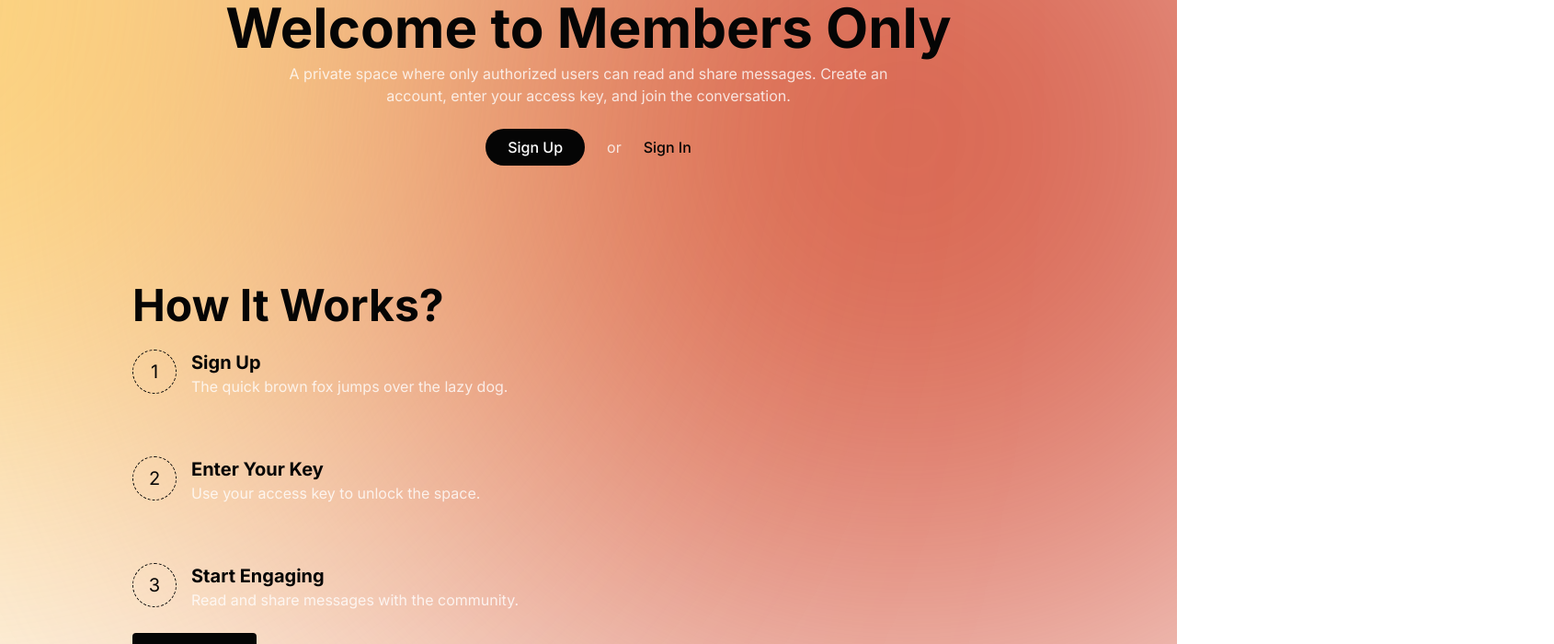
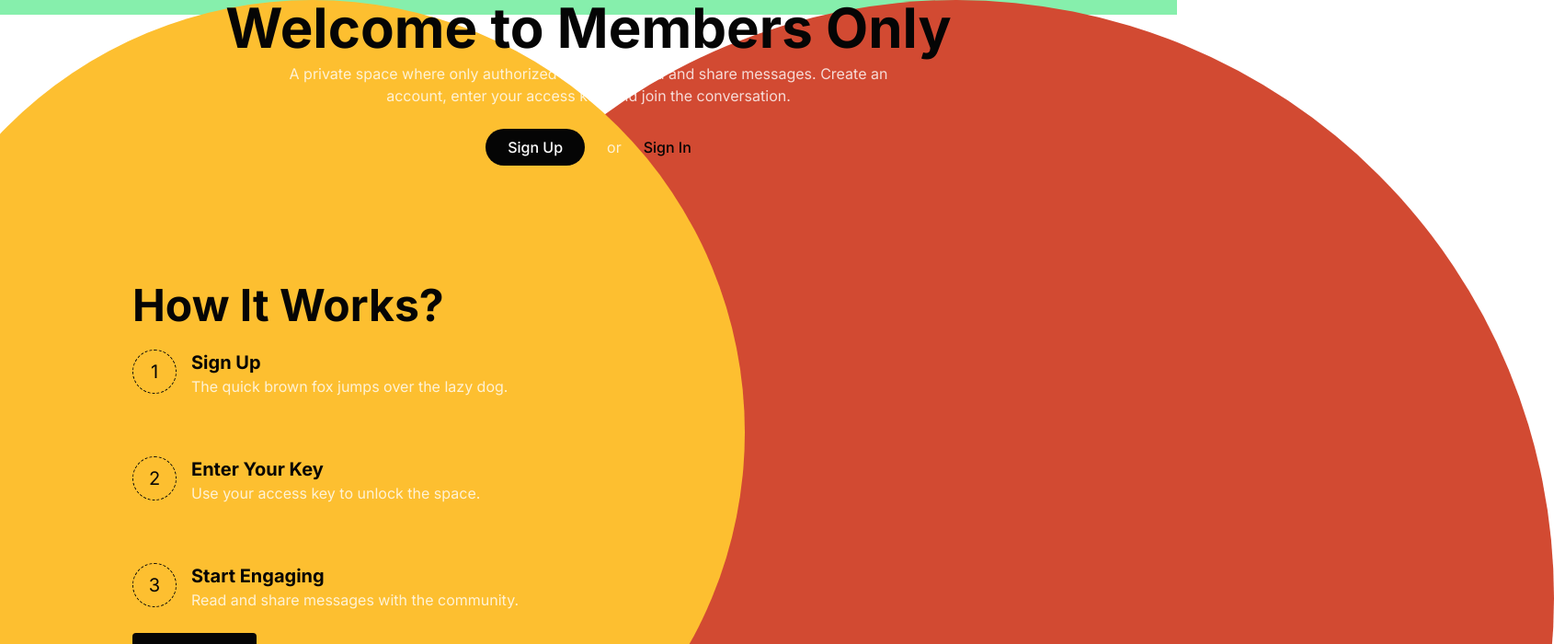
Before and after one commit to DawidGawronskiDev/members-only-refined, a Next.js app: page / in a window 1280 px wide. Shown: the top 700 px of the page at 92% size, 1690 px wide, since content can reach past the window. Built offline with nearby package versions, Linux system fonts and the light colour scheme.

Commit message:
update background

```diff
--- a/src/components/background.tsx
+++ b/src/components/background.tsx
@@ -1,14 +1,11 @@
-import MaxWidth from "./ui/max-width";
-
 export default function Background() {
   return (
-    <div className="w-full min-h-screen overflow-hidden absolute top-0 left-0 z-[-1]">
-      <MaxWidth>
-        <div className="relative">
-          <div className="w-[1300px] aspect-square rounded-full bg-accentPrimary absolute right-[-500px] -top-[500px] blur-[300px]"></div>
-          <div className="w-[940px] aspect-square rounded-full bg-accentSecondary absolute left-[-700px] -top-[470px] blur-[300px]"></div>
-        </div>
-      </MaxWidth>
+    <div className="w-full absolute h-4 bg-green-300 z-[-1]">
+      <div className="w-[1300px] aspect-square rounded-full bg-accentPrimary absolute left-1/2 -translate-x-[calc(50%-400px)] top-0" />
+      <div className="w-[940px] aspect-square rounded-full bg-accentSecondary absolute left-1/2 -translate-x-[calc(50%+300px)] top-0" />
     </div>
   );
 }
+
+// <div className="w-[1300px] z-[-1] left-[250px] translate-x-1/2 aspect-square rounded-full bg-accentPrimary absolute right-[-500px] -top-[500px] blur-[200px] transform-gpu"></div>
+// <div className="w-[940px] z-[-1] -left-[300px] translate-x-1/2 aspect-square rounded-full bg-accentSecondary absolute -top-[470px] blur-[200px]"></div>
```
